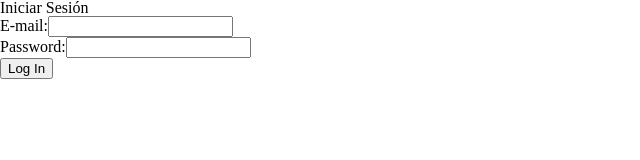
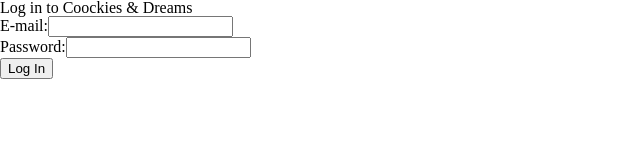
Before and after one commit to Giorgidlc/ecommerce-full-star, a React (Vite) app in the folder client/: page / in a window 1280 px wide. Shown: the top 160 px of the page, without its empty margins (0-640 px from the left). Built offline with nearby package versions, Linux system fonts and the light colour scheme.

Commit message:
fix: classname login component

```diff
--- a/client/src/components/loginForm.jsx
+++ b/client/src/components/loginForm.jsx
@@ -39,28 +39,28 @@
 
   render() {
     return (
-      <div>
-        <h2>Iniciar Sesión</h2>
+      <section className='loginForm'>
+        <h2 className='titleLoginForm'>Log in to Coockies & Dreams</h2>
         <form onSubmit={this.handleSubmit}>
-          <div>
-            <label>E-mail:</label>
+          <section className='email-inputSection'>
+            <label id='email--input'>E-mail:</label>
             <input
               type="text"
               value={this.state.email}
               onChange={this.handleEmailChange}
             />
-          </div>
-          <div>
-            <label>Password:</label>
+          </section>
+          <section className='password-inputSection'>
+            <label id='password--input'>Password:</label>
             <input
               type="password"
               value={this.state.password}
               onChange={this.handlePasswordChange}
             />
-          </div>
-          <button type="submit">Log In</button>
+          </section>
+          <button type="submit" id='login--Btn'>Log In</button>
         </form>
-      </div>
+      </section>
     );
   }
 }
```
